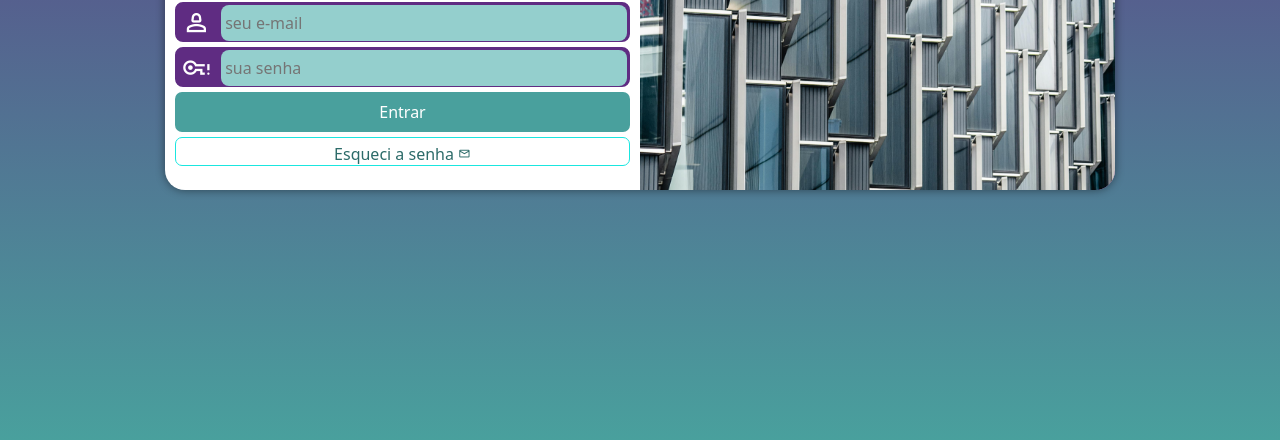
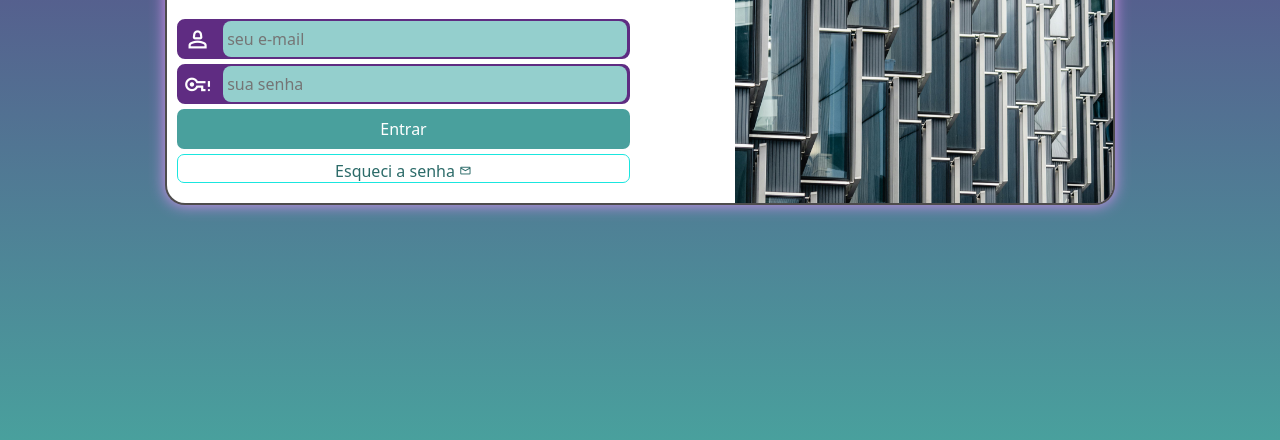
Before and after one commit to edioalexandre/projeto-login, a plain HTML site: page index.html in a window 1280 px wide. Shown: the part 360-800 px from the top of the page. Drawn offline with nearby package versions, Linux system fonts and the light colour scheme.

Commit message:
luz neon no projeto login

```diff
--- a/estilos/eststyle.css
+++ b/estilos/eststyle.css
@@ -29,9 +29,10 @@ section#login {
     overflow: hidden;
     background-color: white;
     width: 250px;
-    height: 515px;
+    height: 525px;
     border-radius: 20px;
-    box-shadow: 0px 0px 10px rgba(0, 0, 0, 0.459);
+    border: 2px solid #1f1d1dc9;
+    box-shadow: 0px 0px 15px #d892f0;
     transform: translate(-50%, -50%);
     transition: width .3s, heigth .3s;
     transition-timing-function: ease;
@@ -39,7 +40,7 @@ section#login {
 section#login > div#imagem {
     background: #5f2c82 url(../imagens/wolfl.jpg.jpg) no-repeat;
     background-size: cover;
-    height: 200px;
+    height: 165px;
 
 }
 section#login > div#formulario {
@@ -70,7 +71,7 @@ div.campo > label {
 div.campo > i {
     color: white;
    /* background-color: black;*/
-    font-size: 1.8em;
+    font-size: 1.7em;
     width: 40px;
     padding: 5px;
 }
--- a/estilos/media-query.css
+++ b/estilos/media-query.css
@@ -14,7 +14,7 @@ Grandes telas: acima de 1200px
             }
             section#login {
                 width: 80vw;
-                height: 300px;
+                height: 335px;
                }
                section#login >div#imagem {
                 float: left;
@@ -36,11 +36,11 @@ Grandes telas: acima de 1200px
     }
     section#login {
         width: 950px;
-        height: 300px;
+        height: 330px;
        }
        section#login > div#imagem {
         float: right;
-        width: 50%;
+        width: 40%;
         height: 100%;
     }
     section#login > div#formulario {
@@ -51,7 +51,7 @@ Grandes telas: acima de 1200px
 div#formulario > h1 {
     font-size: 2em;
 }
-div# formulario > p {
+div#formulario > p {
     font-size: 1em;
     margin: 20px 0px;
 }
```
